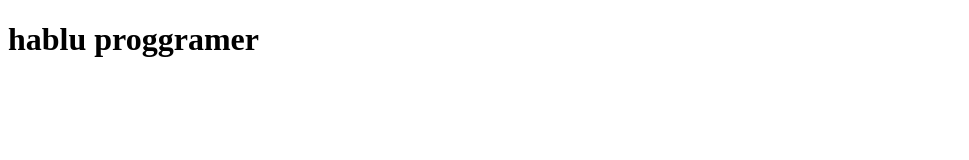
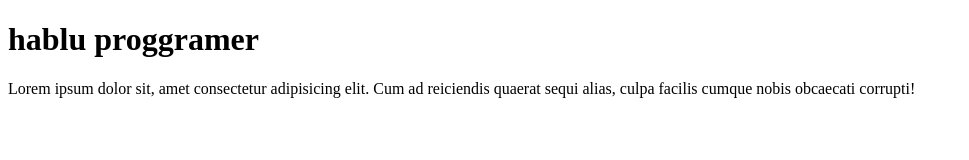
Before and after one commit to stylooxxraja2011/first-projects, a plain HTML site: page index.html in a window 1280 px wide. Shown: the whole page, without its empty margins (0-969 px from the left). Drawn offline with Linux system fonts and the light colour scheme.

Commit message:
ptag-added

```diff
--- a/index.html
+++ b/index.html
@@ -7,5 +7,6 @@
 </head>
 <body>
     <h1>hablu proggramer</h1>
+    <p>Lorem ipsum dolor sit, amet consectetur adipisicing elit. Cum ad reiciendis quaerat sequi alias, culpa facilis cumque nobis obcaecati corrupti!</p>
 </body>
 </html>
```
